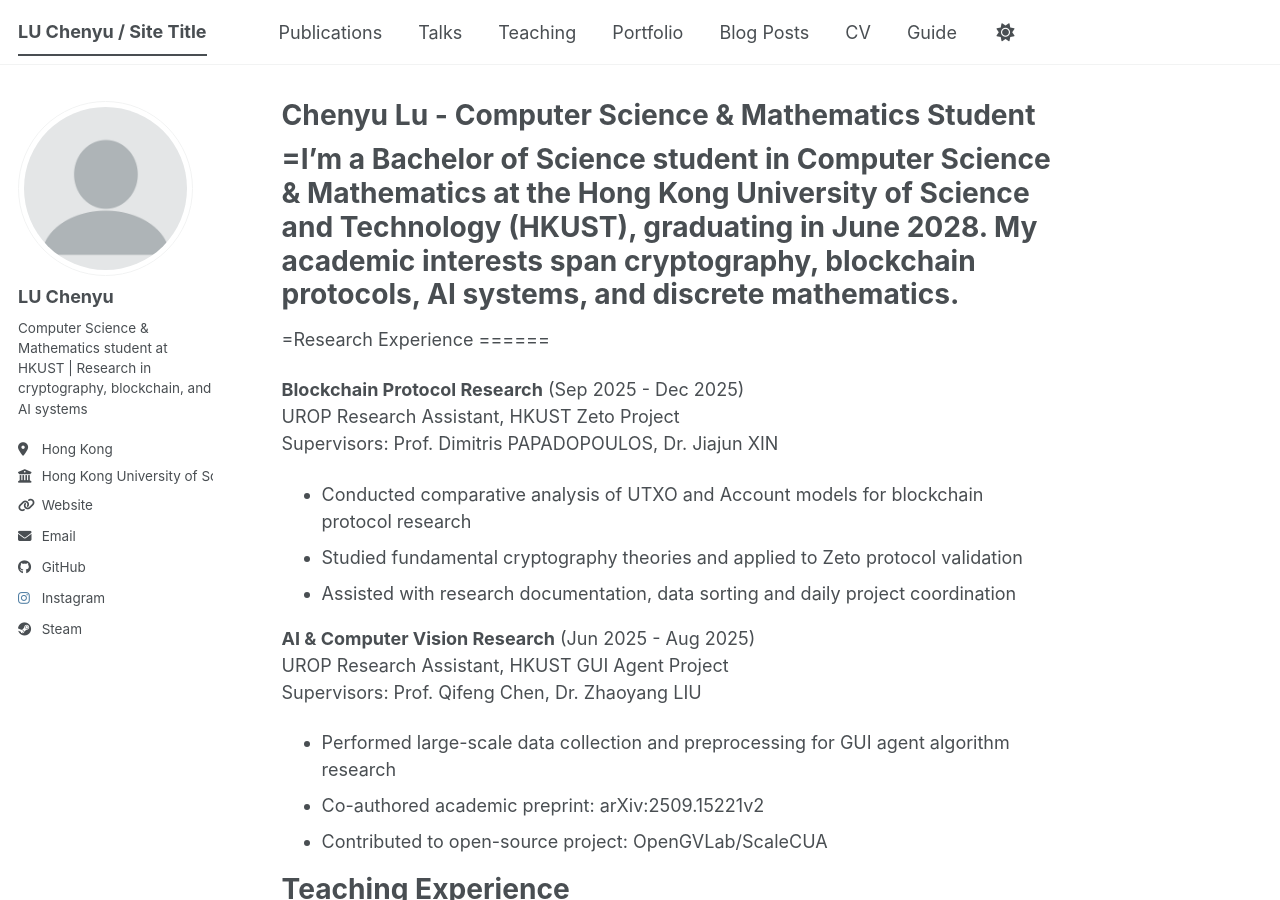
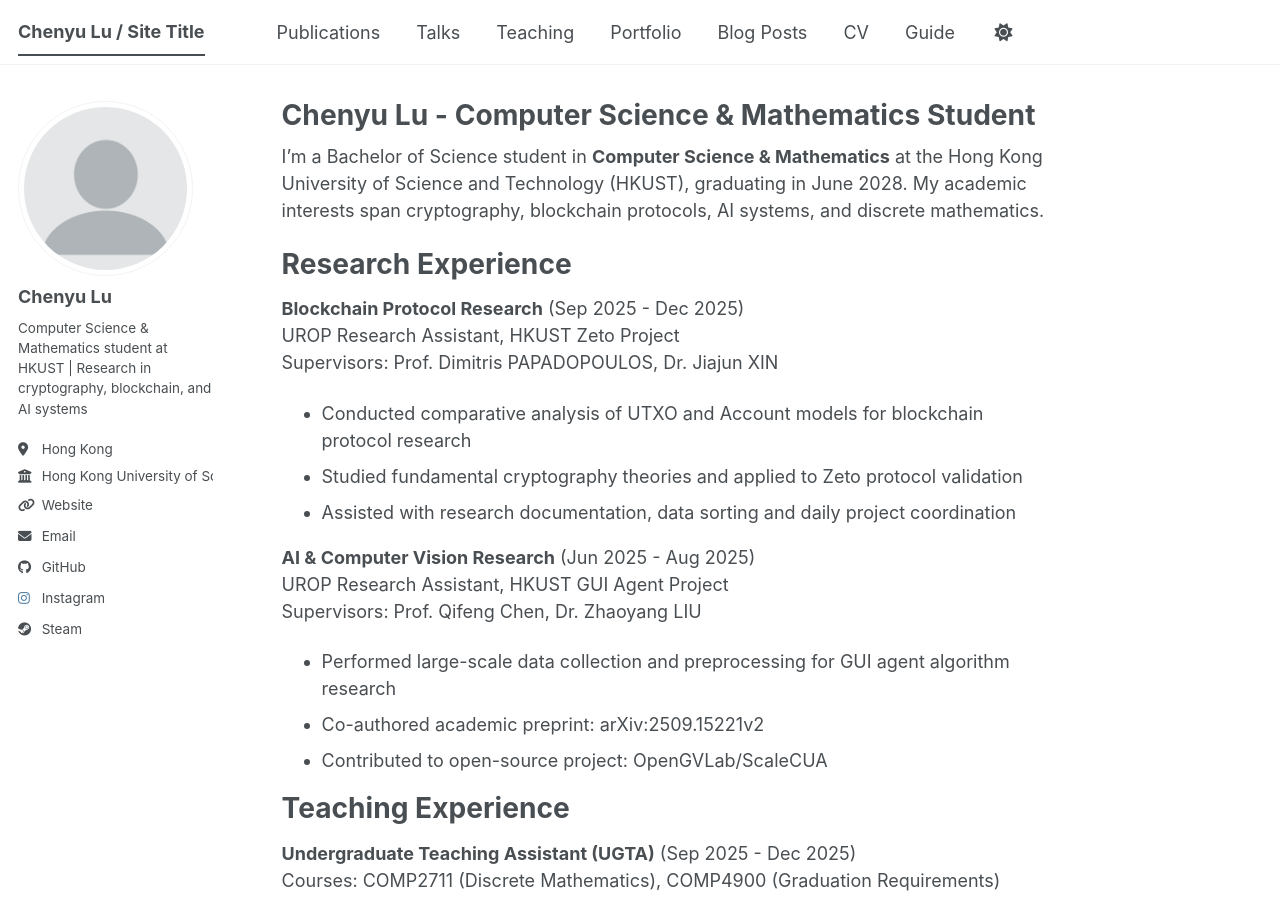
Before and after one commit to dylanluchenyu/dylanluchenyu.github.io, a Jekyll site: the page built from _pages/about.md, in a window 1280 px wide and 900 px high. Built offline with Jekyll 4.4.1, drawn with Linux system fonts in a browser that asks for light colours; a script bundle is joined from its source files by our own code; library files that are not in the unit come from our copies; some of the changed text lies outside the part shown.

```diff
--- a/_config.yml
+++ b/_config.yml
@@ -9,10 +9,10 @@
 # Basic Site Settings
 locale                   : "en-US"
 site_theme               : "default" # The available themes options are "default", "air", "sunrise", "mint", "dirt" and "contrast"
-title                    : "LU Chenyu / Site Title"
+title                    : "Chenyu Lu / Site Title"
 title_separator          : "-"
-name                     : &name "LU Chenyu"
-description              : &description "LU Chenyu's academic portfolio"   # Update this with a general description of your site, this is the default if not overridden by a page
+name                     : &name "Chenyu Lu"
+description              : &description "Chenyu Lu's academic portfolio"   # Update this with a general description of your site, this is the default if not overridden by a page
 url                      : https://dylanluchenyu.github.io # The base hostname & protocol for your site e.g. "https://[your GitHub username].github.io",
                                                            # or if you already have some other page hosted on Github then use "https://[your GitHub username].github.io/[Your Repo Name]"
 baseurl                  : "" # the subpath of your site, e.g. "/blog"
@@ -24,7 +24,7 @@ repository               : "dylanluchenyu/dylanluchenyu.github.io"
 author:
   # Biographic information
   avatar           : "profile.png"
-  name             : "LU Chenyu"
+  name             : "Chenyu Lu"
   pronouns         : # example: "she/her"
   bio              : "Computer Science & Mathematics student at HKUST | Research in cryptography, blockchain, and AI systems"
   location         : "Hong Kong"
--- a/_pages/about.md
+++ b/_pages/about.md
@@ -7,9 +7,9 @@ redirect_from:
   - /about.html
 ---
 
-=I'm a Bachelor of Science student in **Computer Science & Mathematics** at the Hong Kong University of Science and Technology (HKUST), graduating in June 2028. My academic interests span cryptography, blockchain protocols, AI systems, and discrete mathematics.
-=
-=Research Experience
+I'm a Bachelor of Science student in **Computer Science & Mathematics** at the Hong Kong University of Science and Technology (HKUST), graduating in June 2028. My academic interests span cryptography, blockchain protocols, AI systems, and discrete mathematics.
+
+Research Experience
 ======
 
 **Blockchain Protocol Research** (Sep 2025 - Dec 2025)
```
